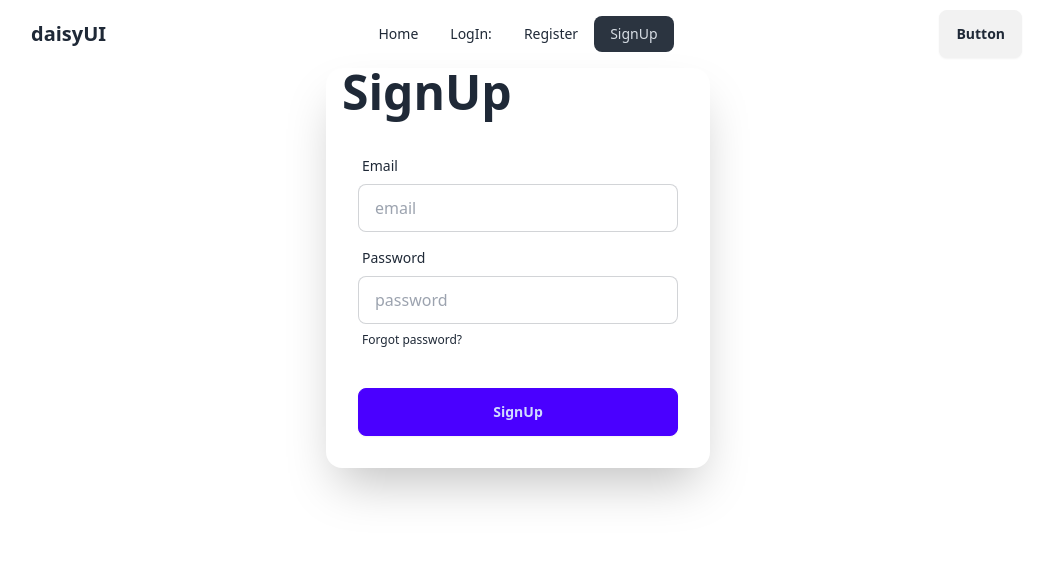
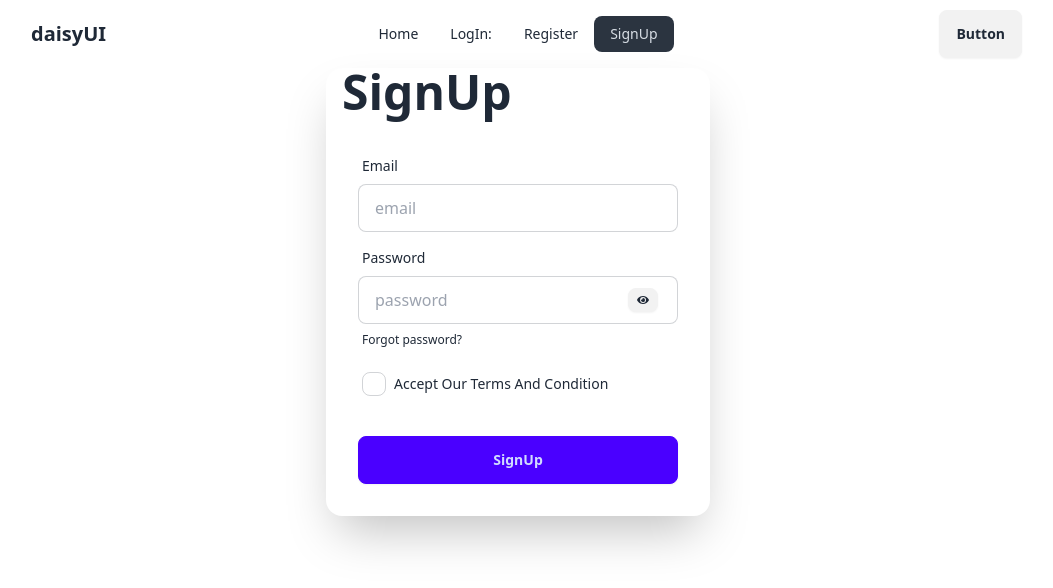
Before and after one commit to Abubakrkazi/Frist-Firbase-Practice, a React (Vite) app: page /SignUp in a window 1280 px wide. Shown: the top 588 px of the page, without its empty margins (122-1175 px from the left). Built offline with nearby package versions, Linux system fonts and the light colour scheme.

Commit message:
Fifth commit

```diff
--- a/package.json
+++ b/package.json
@@ -15,6 +15,7 @@
     "match-sorter": "^8.0.0",
     "react": "^19.0.0",
     "react-dom": "^19.0.0",
+    "react-icons": "^5.5.0",
     "react-router-dom": "^7.2.0",
     "sort-by": "^1.2.0"
   },
--- a/src/components/SignUp/SignUp.jsx
+++ b/src/components/SignUp/SignUp.jsx
@@ -1,40 +1,52 @@
 import { createUserWithEmailAndPassword } from "firebase/auth";
 import React, { useState } from "react";
 import { auth } from "../../Firebase";
+import { FaEye, FaEyeSlash } from "react-icons/fa";
 
 const SignUp = () => {
   const [success, setSuccess] = useState(false);
   const [errorMessage, setErrorMessage] = useState("");
+  const [showPassword, setShowPassword] = useState(false);
 
   const handleSignUp = (e) => {
     e.preventDefault();
     const email = e.target.email.value;
     const password = e.target.password.value;
-    console.log(email);
-    console.log(password);
-
+    const terms = e.target.terms.checked;
     setErrorMessage("");
     setSuccess(false);
-
-    if (password.length < 6) {
-      setErrorMessage("Passord should be 6 characters or longer");
+    if(!terms){
+      setErrorMessage('Please accept Our terms and conditon');
       return;
     }
 
-    createUserWithEmailAndPassword(auth, email, password)
+    if (password.length < 6) {
+      setErrorMessage("Password should be 6 characters or longer");
+      return;
+    }
+
+    const passwordRegex = /^(?=.*[A-Z])(?=.*[a-z])(?=.*\d)(?=.*[\W_]).{6,}$/;
+    if (!passwordRegex.test(password)) {
+      setErrorMessage(
+        "Password must contain at least one uppercase letter, one lowercase letter, one number, and one special character."
+      );
+      return;
+    }
+
+    createUserWithEmailAndPassword(auth, email, password, terms)
       .then((result) => {
         console.log(result.user);
         setSuccess(true);
       })
-
       .catch((error) => {
         console.log("Error", error);
         setErrorMessage(error.message);
         setSuccess(false);
       });
   };
+
   return (
-    <div className="card bg-base-100   mx-auto w-full max-w-sm shrink-0 shadow-2xl">
+    <div className="card bg-base-100 mx-auto w-full max-w-sm shrink-0 shadow-2xl">
       <h1 className="text-5xl ml-4 font-bold">SignUp</h1>
       <form onSubmit={handleSignUp} className="card-body">
         <div className="form-control">
@@ -49,32 +61,49 @@ const SignUp = () => {
             required
           />
         </div>
-        <div className="form-control">
+        <div className="form-control relative">
           <label className="label">
             <span className="label-text">Password</span>
           </label>
           <input
-            type="password"
+            type={showPassword ? "text" : "password"}
             name="password"
             placeholder="password"
             className="input input-bordered"
             required
           />
+          <button
+            type="button"
+            onClick={() => setShowPassword(!showPassword)}
+            className="btn btn-xs absolute right-5 top-12"
+          >
+            {showPassword ? <FaEyeSlash /> : <FaEye />}
+          </button>
           <label className="label">
             <a href="#" className="label-text-alt link link-hover">
               Forgot password?
             </a>
           </label>
         </div>
+        <label className="label justify-start cursor-pointer">
+          <input type="checkbox" name="terms" className="checkbox" />
+          <span className="label-text ml-2">
+            Accept Our Terms And Condition
+          </span>
+        </label>
+
         <div className="form-control mt-6">
           <button className="btn btn-primary">SignUp</button>
         </div>
       </form>
+
       {errorMessage && (
         <p className="text-red-600 text-center">{errorMessage}</p>
       )}
 
-      {success && <p className=" text-green-600"> SinUp successful</p>}
+      {success && (
+        <p className="text-green-600 text-center">SignUp successful</p>
+      )}
     </div>
   );
 };
```
Also changed, not shown: eslint.config.js (line endings or trailing spaces), 1 other file (tests, documents, lock files or other folders).
